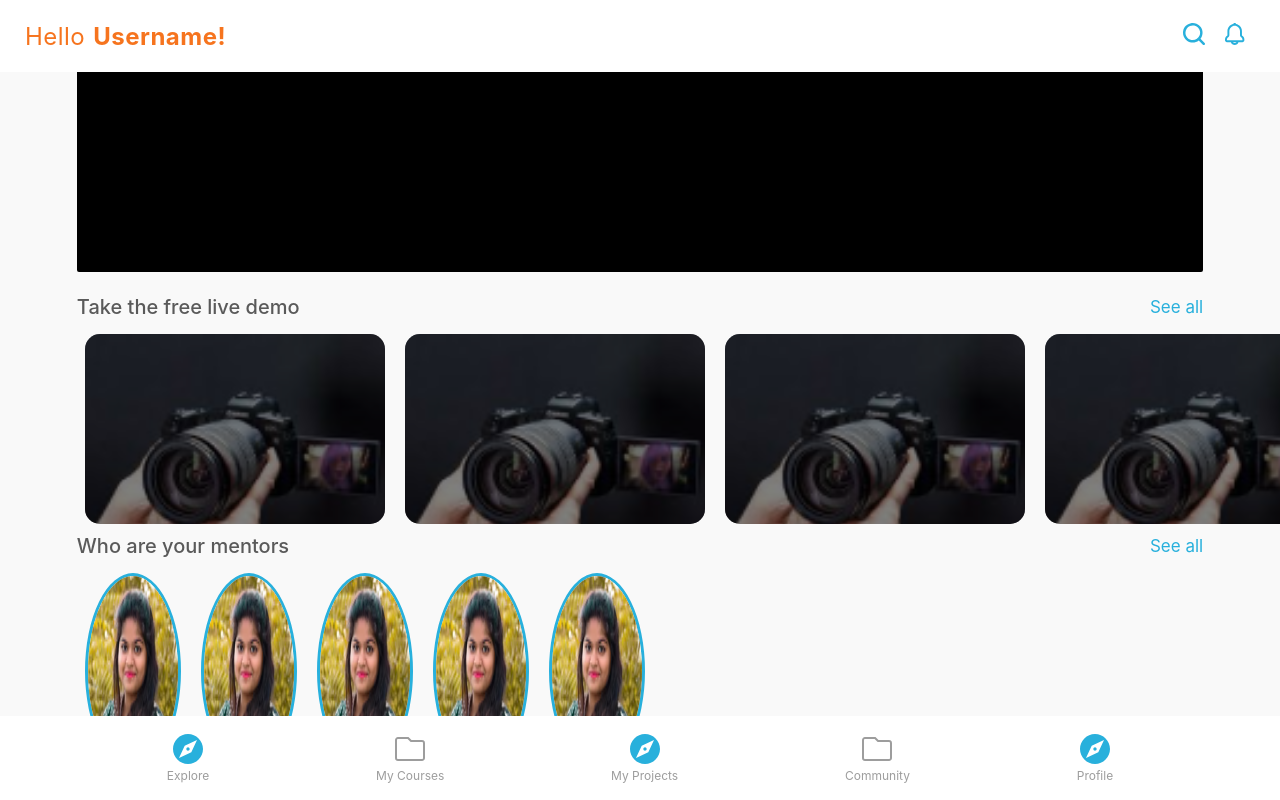
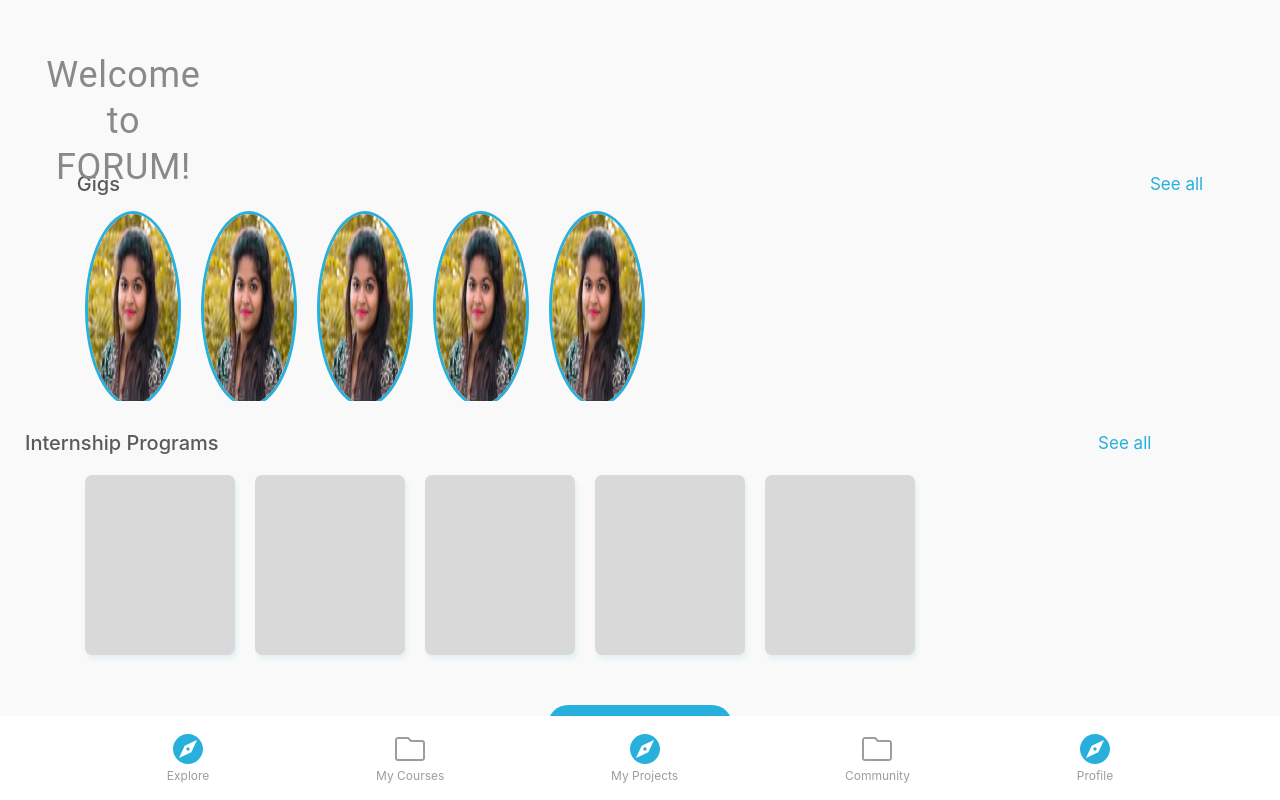
Before and after one commit to abhishek-hero/Project_Edutech, a React (Create React App) app in the folder project-edutech/: page / in a window 1280 px wide. Shown: the top 800 px of the page. Built offline with nearby package versions, Linux system fonts and the light colour scheme.

Commit message:
complete one page

```diff
--- a/project-edutech/src/App.js
+++ b/project-edutech/src/App.js
@@ -1,9 +1,8 @@
 import './App.css';
 import { BrowserRouter, Router, Switch, Route } from 'react-router-dom'
 
-import { Header } from './Components/Header'
-import { Home } from './Components/Home'
-import { Footer } from './Components/Footer'
+import {Community} from "./Components/Community"
+import {Home} from "./Components/Home"
 
 
 // Note: If you want to use bootstrap then import it like
@@ -14,9 +13,7 @@ function App() {
   return (
     <div className="App">
 
-      <Header />
-      <Home />
-      <Footer></Footer>
+     <Community/>
 
     </div>
   );
--- /dev/null
+++ b/project-edutech/src/Components/Community.jsx
@@ -0,0 +1,33 @@
+import React from 'react'
+
+import {WelCome} from "./WelCome"
+
+import { Carousel } from './Carousel'
+
+import {Internship} from "./Internship"
+import {Button} from "./Button"
+
+import {Footer} from "./Footer"
+
+function Community() {
+    return (
+        <div>
+
+            <WelCome/>
+
+            <Carousel title="Gigs" background='/Images/mentor-profile.png' border='3px solid #28B0DC' radius='50%' width='90px' height='90px' name='Sai Pallavi' profession='Content Writer' />
+
+            <Internship   title="Internship Programs" radius='7px' width='150px' height='180px' />
+
+            <Button content='Notify Me'></Button>
+
+            <Footer/>
+
+
+        </div>
+    )
+}
+
+export{
+    Community
+}
--- /dev/null
+++ b/project-edutech/src/Components/Internship.css
@@ -0,0 +1,97 @@
+.internship_heading {
+    width: 88%;
+    display: flex;
+    justify-content: space-between;
+    align-items: center;
+    margin-bottom: 5px;
+    margin-left: 25px;
+    margin-top: 30px;
+}
+
+.internship_title {
+    font-size: 20px;
+    font-weight: 500;
+    color: #5A5A5A;
+}
+
+.internship_link {
+    font-size: 17px;
+    font-weight: 400;
+    color:#28B0DC;
+}
+
+.internship_home {
+    display: flex;
+    margin-left: 15px;
+    overflow-x: scroll;
+    margin-top: 10px;
+}
+
+.internship_div {
+    background:#D9D9D9;
+    ;
+    margin: 0px 9px;
+    box-shadow: 2px 4px 4px rgba(40, 176, 220, 0.1);
+}
+
+.internship_home::-webkit-scrollbar{
+    display: none;
+}
+
+.mentor_name {
+    font-size: 12px;
+    font-weight: 500;
+}
+
+.mentor_profession {
+    font-size: 12px;
+    font-weight: 400;
+}
+
+@media (min-width: 790px) {
+    .internship_home {
+        display: flex;
+        margin-left: 75px;
+        height: 200px;
+        overflow-x: scroll;
+    }
+
+    .internship_div {
+        height: 95%;
+        width: 300px;
+        border-radius: 15px;
+        margin: 10px 10px;
+    }
+
+    .internship_home::-webkit-scrollbar{
+        display: none;
+    }
+}
+
+.main_svg {
+    margin-top: 41px;
+}
+
+.second1_svg {
+    position: absolute;
+    top: 1360px;
+    left: 105px;
+}
+
+.second2_svg {
+    position: absolute;
+    top: 1360px;
+    left: 120px;
+}
+
+.second3_svg {
+    position: absolute;
+    top: 1377px;
+    left: 105px;
+}
+
+.second4_svg {
+    position: absolute;
+    top: 1377px;
+    left: 120px;
+}
--- /dev/null
+++ b/project-edutech/src/Components/Internship.jsx
@@ -0,0 +1,40 @@
+import React from 'react'
+import './Internship.css'
+
+export const Internship = ({ title, radius, width, height }) => {
+    return (
+        <>
+            <div className="internship_heading">
+                <span className='internship_title'>{title}</span>
+                <span className='internship_link'>See all</span>
+            </div>
+
+            <div className="internship_home">
+
+                <span>
+                    <div style={{ borderRadius: radius, width: width, height: height }} className="internship_div" alt=''>
+                        <img className='main_svg' src="" alt="" />
+                    </div>
+                </span>
+                <span>
+                    <div style={{ borderRadius: radius, width: width, height: height }} className="internship_div" alt=''>
+                        <img className='main_svg' src="" alt="" />
+                    </div>
+                </span>
+                <span>
+                    <div style={{ borderRadius: radius, width: width, height: height }} className="internship_div" alt=''></div>
+                    <img className='main_svg' src="" alt="" />
+                </span>
+                <span>
+                    <div style={{ borderRadius: radius, width: width, height: height }} className="internship_div" alt=''></div>
+                    <img className='main_svg' src="" alt="" />
+                </span>
+                <span>
+                    <div style={{ borderRadius: radius, width: width, height: height }} className="internship_div" alt=''></div>
+                    <img className='main_svg' src="" alt="" />
+                </span>
+            </div>
+
+        </>
+    )
+}
--- /dev/null
+++ b/project-edutech/src/Components/WelCome.css
@@ -0,0 +1,26 @@
+.welcome-div{
+    position: relative;
+    width: 197px;
+    height: 92px;
+    left: 25px;
+    top: 52px;
+    margin-bottom: 80px;
+}
+
+.welcome-msg{
+
+font-family: Roboto;
+font-style: normal;
+font-weight: normal;
+font-size: 36px;
+line-height: 46px;
+/* or 128% */
+
+text-align: center;
+letter-spacing: 0.02em;
+
+/* 898989 */
+
+color: #898989;
+
+}
--- /dev/null
+++ b/project-edutech/src/Components/WelCome.jsx
@@ -0,0 +1,14 @@
+import React from 'react'
+import "./WelCome.css"
+
+function WelCome() {
+    return (
+        <div className="welcome-div">
+            <h1 className="welcome-msg">Welcome to<br/> FORUM!</h1>
+        </div>
+    )
+}
+
+export {
+     WelCome
+}
```
